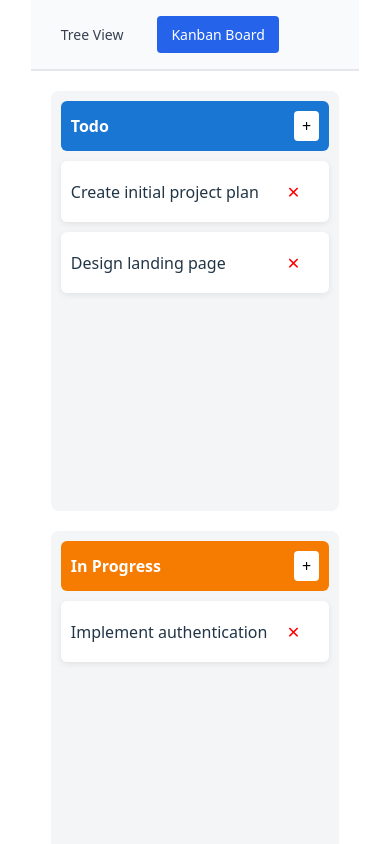
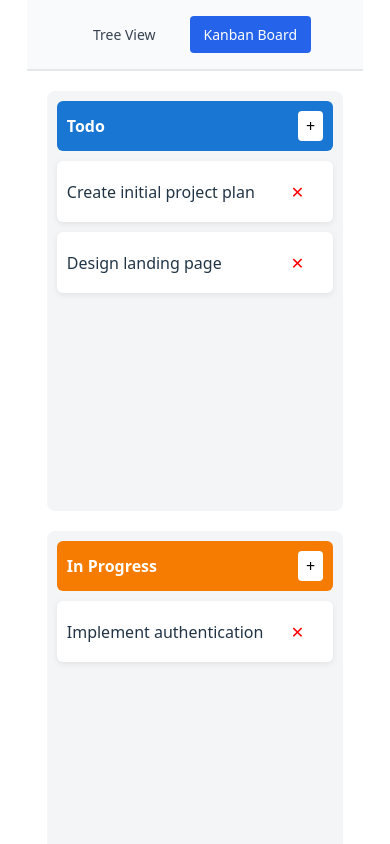
Before and after one commit to Sirjanpreetkaur/EZ-LAB, a React (Vite) app in the folder tree-kanban/: page /kanban in a window 390 px wide. Shown: the top 844 px of the page. Built offline with nearby package versions, Linux system fonts and the light colour scheme.

Commit message:
mobile css issue fixed

```diff
--- a/tree-kanban/src/index.css
+++ b/tree-kanban/src/index.css
@@ -68,6 +68,7 @@ button:focus-visible {
 }
 .tabs {
   display: flex;
+  justify-content:center;
   gap: 20px;
   padding: 16px;
   border-bottom: 2px solid #e5e7eb;
--- a/tree-kanban/src/styles/kanbanStyles.css
+++ b/tree-kanban/src/styles/kanbanStyles.css
@@ -41,13 +41,15 @@
   margin-top: 10px;
   box-shadow: 0 2px 6px rgba(0,0,0,0.08);
   display: flex;
-  justify-content: space-between;
+  gap: 8px;
   align-items: center;
   cursor: grab;
 }
 
 .card-title {
   flex: 1;
+  min-width: 0;
+  word-break: break-word;
 }
 
 .delete-btn {
@@ -69,8 +71,8 @@
   width: 100%;
   border: none;
   outline: none;
+  font-size: 14px;
 }
-
 @media (max-width: 768px) {
   .kanban-board {
     flex-direction: column;
```
